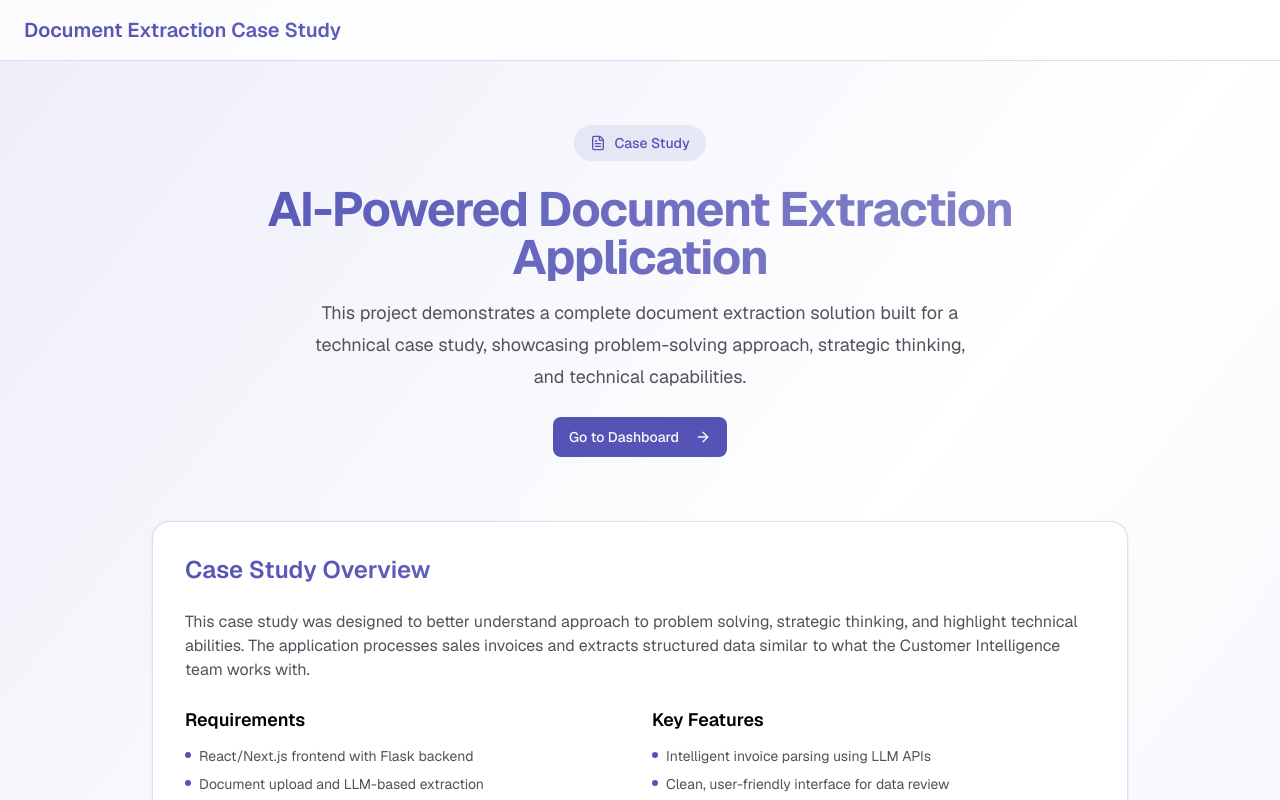
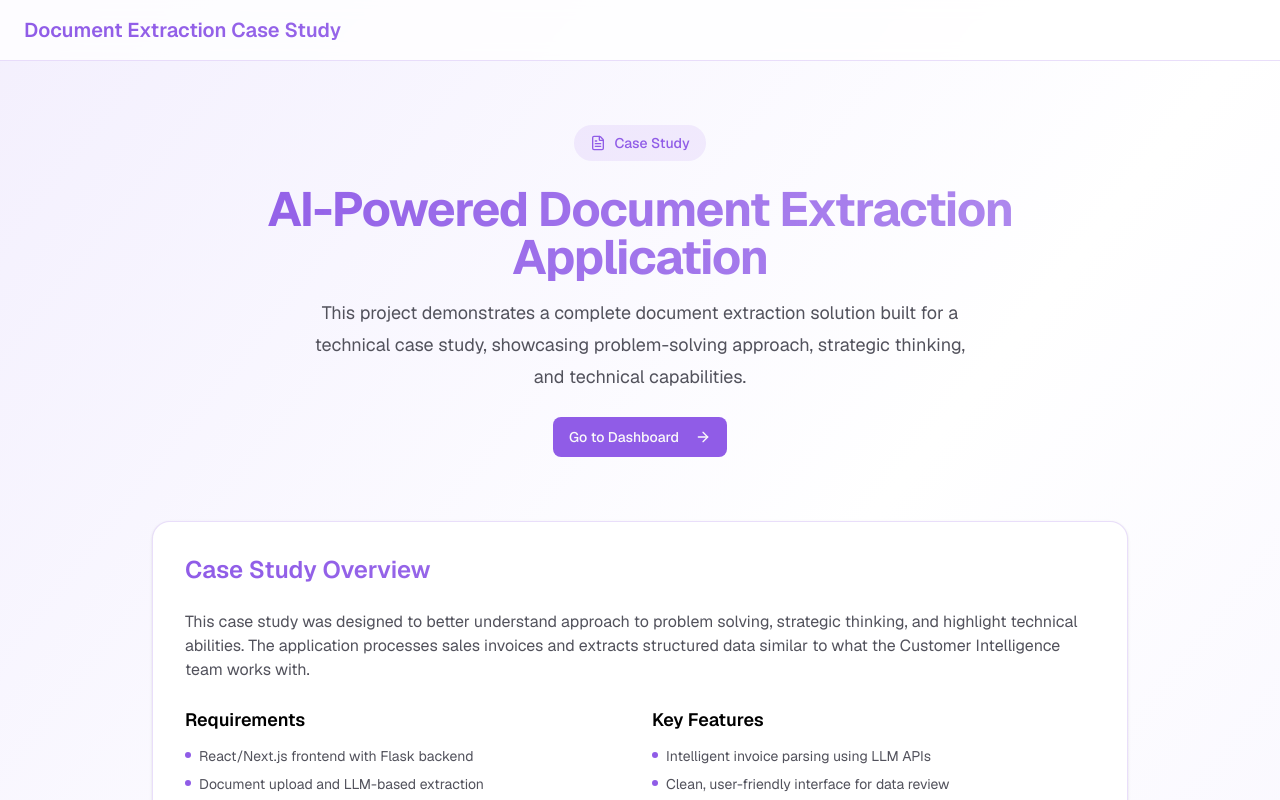
Before and after one commit to lukeganzevoort/invoice-extractor, a Next.js app in the folder front-end/: page / in a window 1280 px wide. Shown: the top 800 px of the page. Built offline with nearby package versions, Linux system fonts and the light colour scheme.

Commit message:
updated color theme

```diff
--- a/front-end/app/globals.css
+++ b/front-end/app/globals.css
@@ -54,18 +54,18 @@
   --card-foreground: oklch(0.145 0 0);
   --popover: oklch(1 0 0);
   --popover-foreground: oklch(0.145 0 0);
-  --primary: oklch(0.5 0.15 280);
+  --primary: oklch(0.6 0.2018 297);
   --primary-foreground: oklch(0.985 0 0);
   --secondary: oklch(0.97 0 0);
   --secondary-foreground: oklch(0.205 0 0);
   --muted: oklch(0.97 0 0);
   --muted-foreground: oklch(0.556 0 0);
-  --accent: oklch(0.95 0.02 280);
-  --accent-foreground: oklch(0.5 0.15 280);
+  --accent: oklch(0.95 0.02 297);
+  --accent-foreground: oklch(0.6 0.2018 297);
   --destructive: oklch(0.577 0.245 27.325);
   --border: oklch(0.922 0 0);
   --input: oklch(0.922 0 0);
-  --ring: oklch(0.5 0.15 280);
+  --ring: oklch(0.6 0.2018 297);
   --chart-1: oklch(0.646 0.222 41.116);
   --chart-2: oklch(0.6 0.118 184.704);
   --chart-3: oklch(0.398 0.07 227.392);
@@ -73,7 +73,7 @@
   --chart-5: oklch(0.769 0.188 70.08);
   --sidebar: oklch(0.985 0 0);
   --sidebar-foreground: oklch(0.145 0 0);
-  --sidebar-primary: oklch(0.5 0.15 280);
+  --sidebar-primary: oklch(0.6 0.2018 297);
   --sidebar-primary-foreground: oklch(0.985 0 0);
   --sidebar-accent: oklch(0.97 0 0);
   --sidebar-accent-foreground: oklch(0.205 0 0);
@@ -88,7 +88,7 @@
   --card-foreground: oklch(0.985 0 0);
   --popover: oklch(0.205 0 0);
   --popover-foreground: oklch(0.985 0 0);
-  --primary: oklch(0.6 0.15 280);
+  --primary: oklch(0.65 0.18 297);
   --primary-foreground: oklch(0.985 0 0);
   --secondary: oklch(0.269 0 0);
   --secondary-foreground: oklch(0.985 0 0);
@@ -107,7 +107,7 @@
   --chart-5: oklch(0.645 0.246 16.439);
   --sidebar: oklch(0.205 0 0);
   --sidebar-foreground: oklch(0.985 0 0);
-  --sidebar-primary: oklch(0.6 0.15 280);
+  --sidebar-primary: oklch(0.65 0.18 297);
   --sidebar-primary-foreground: oklch(0.985 0 0);
   --sidebar-accent: oklch(0.269 0 0);
   --sidebar-accent-foreground: oklch(0.985 0 0);
```
